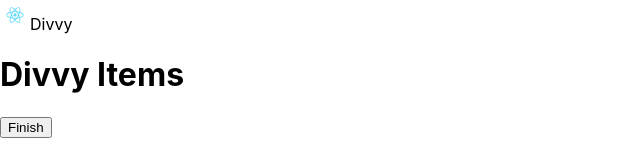
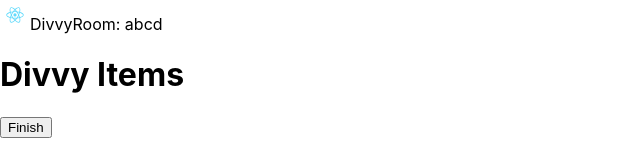
Before and after one commit to Zenmai0822/hci-divvy, a React (Create React App) app in the folder divvy-react/: page /room in a window 1280 px wide. Shown: the top 160 px of the page, without its empty margins (0-640 px from the left). Built offline with nearby package versions, Linux system fonts and the light colour scheme.

Commit message:
waiting screen for non host and host

```diff
--- a/divvy-react/src/App.js
+++ b/divvy-react/src/App.js
@@ -66,7 +66,7 @@ class AppRouter extends Component {
               crossorigin="anonymous"
             />
           </Helmet>
-          <DivvyNav/>
+          <DivvyNav roomCode={this.state.roomCode} />
           <div className="container-fluid">
             <Route path="/" exact component={Index} />
             <Route path="/crop/" render={(props) =>
@@ -75,8 +75,7 @@ class AppRouter extends Component {
                                                       viewHeight={this.state.height}
                                                       viewWidth={this.state.width}/>}/>
             <Route path="/room/" render={(props) => <Room {...props} isHost={this.state.isHost} setRoomCode={this.setRoomCode.bind(this)} /> } /> {/* might need to move setRoomCode later */}
-            {/* stubs */}
-            <Route path="/waiting/" component={Waiting} />
+            <Route path="/waiting/" render={(props) => <Waiting {...props} isHost={this.state.isHost} /> } />
             <Route path="/ending/" component={Ending} />
             <Route path="/bill/" component={Bill} />
             <Route path="/finish/" component={Finish} />
--- a/divvy-react/src/screens/waiting.js
+++ b/divvy-react/src/screens/waiting.js
@@ -1,4 +1,6 @@
 import React from 'react';
+
+import Ending from './ending';
 
 class Waiting extends React.Component {
   componentDidMount() {
@@ -6,9 +8,13 @@ class Waiting extends React.Component {
   }
 
   render() {
-    return <div className="waiting">
-        <h2>Waiting for others to finish...</h2>
-      </div>
+    if (this.props.isHost) {
+      return <Ending />;
+    } else {
+      return <div className="waiting">
+          <h2>Waiting for others to finish...</h2>
+        </div>
+    }
   }
 }
 
```
